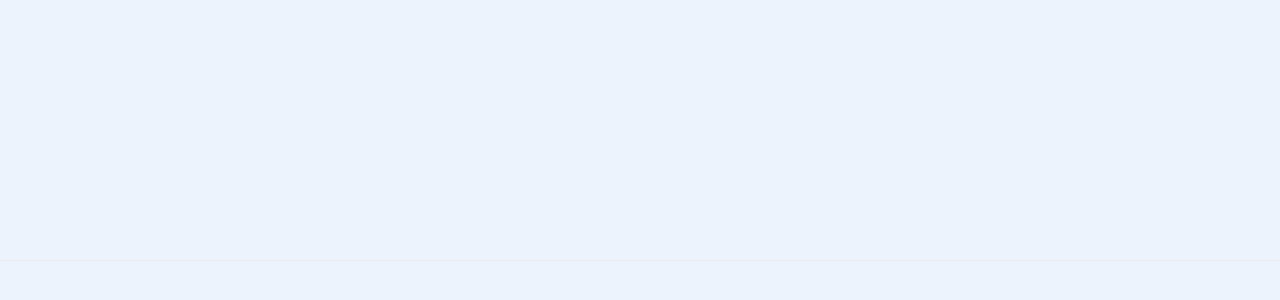
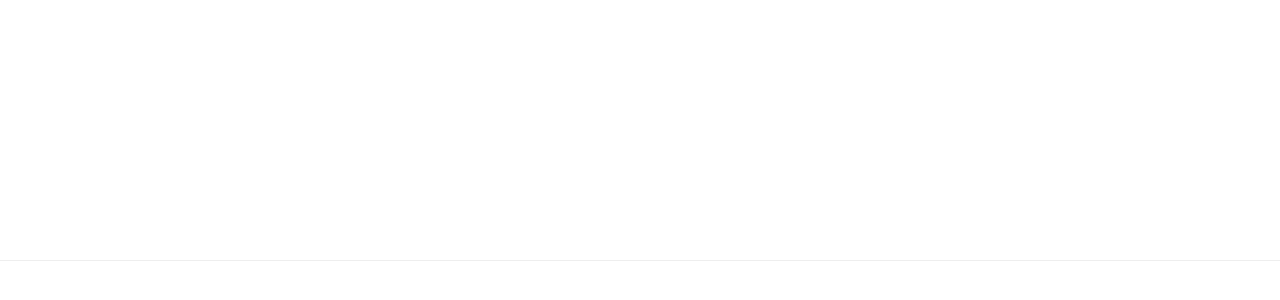
Before and after one commit to aacebo/lucid, a Next.js app: page / in a window 1280 px wide. Shown: the part 440-740 px from the top of the page. Built offline with nearby package versions, Linux system fonts and the light colour scheme.

Commit message:
make index static

```diff
--- a/pages/index.module.scss
+++ b/pages/index.module.scss
@@ -17,7 +17,7 @@
   .footer {
     width: 100%;
     height: 100px;
-    border-top: 1px solid #eaeaea;
+    border-top: 1px solid var(--hairline-soft);
     display: flex;
     justify-content: center;
     align-items: center;
--- a/pages/index.tsx
+++ b/pages/index.tsx
@@ -18,3 +18,9 @@ export default function Index() {
     </div>
   );
 }
+
+export async function getStaticProps() {
+  return {
+    props: { },
+  };
+}
--- a/styles/globals.scss
+++ b/styles/globals.scss
@@ -1,6 +1,7 @@
-@import './theming';
 @import '../themes/light.theme';
 @import '../themes/dark.theme';
+
+@import './theming';
 
 html, body {
   padding: 0;
@@ -9,7 +10,7 @@ html, body {
   font-family: -apple-system, BlinkMacSystemFont, Segoe UI, Roboto, Oxygen,
     Ubuntu, Cantarell, Fira Sans, Droid Sans, Helvetica Neue, sans-serif;
   color: var(--text);
-  background-color: var(--bg);
+  background-color: var(--bg-light);
 }
 
 body {
```
